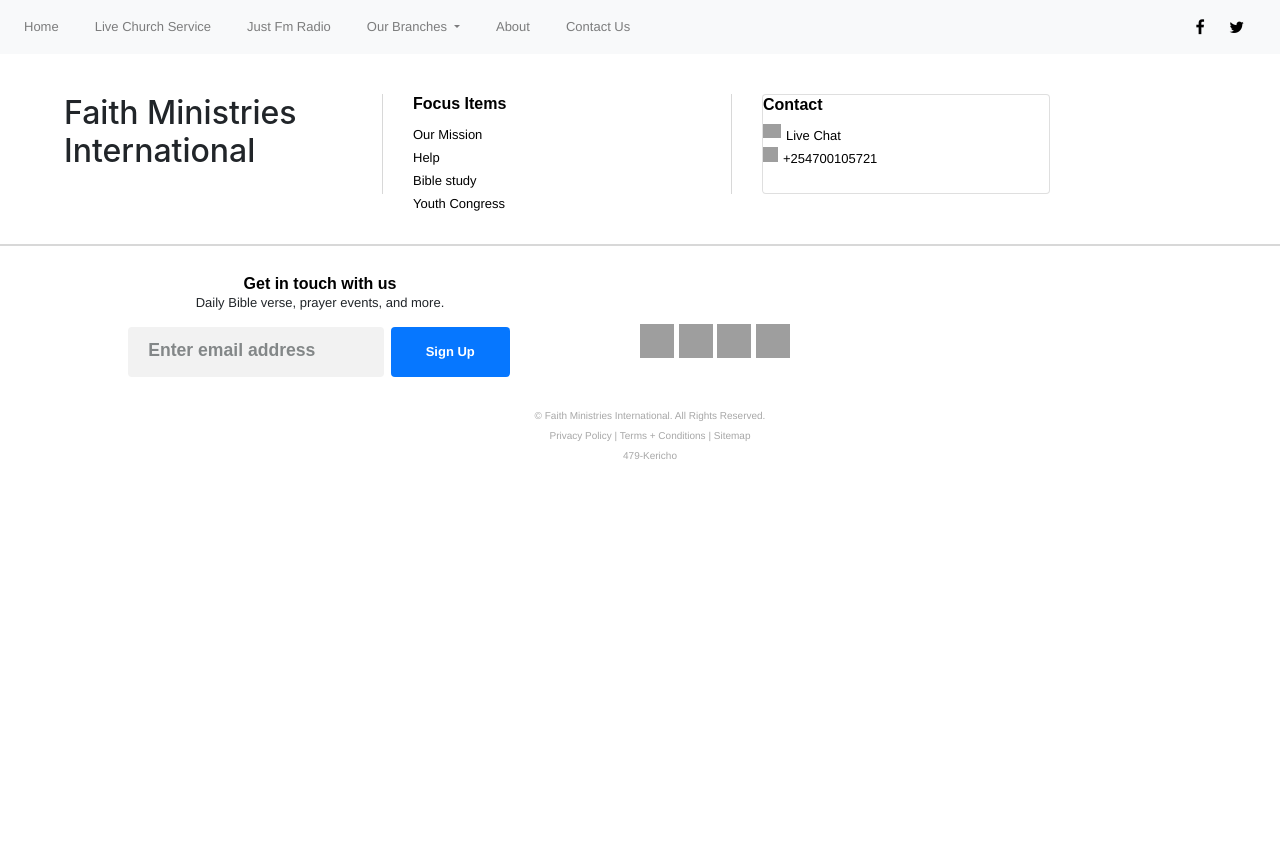
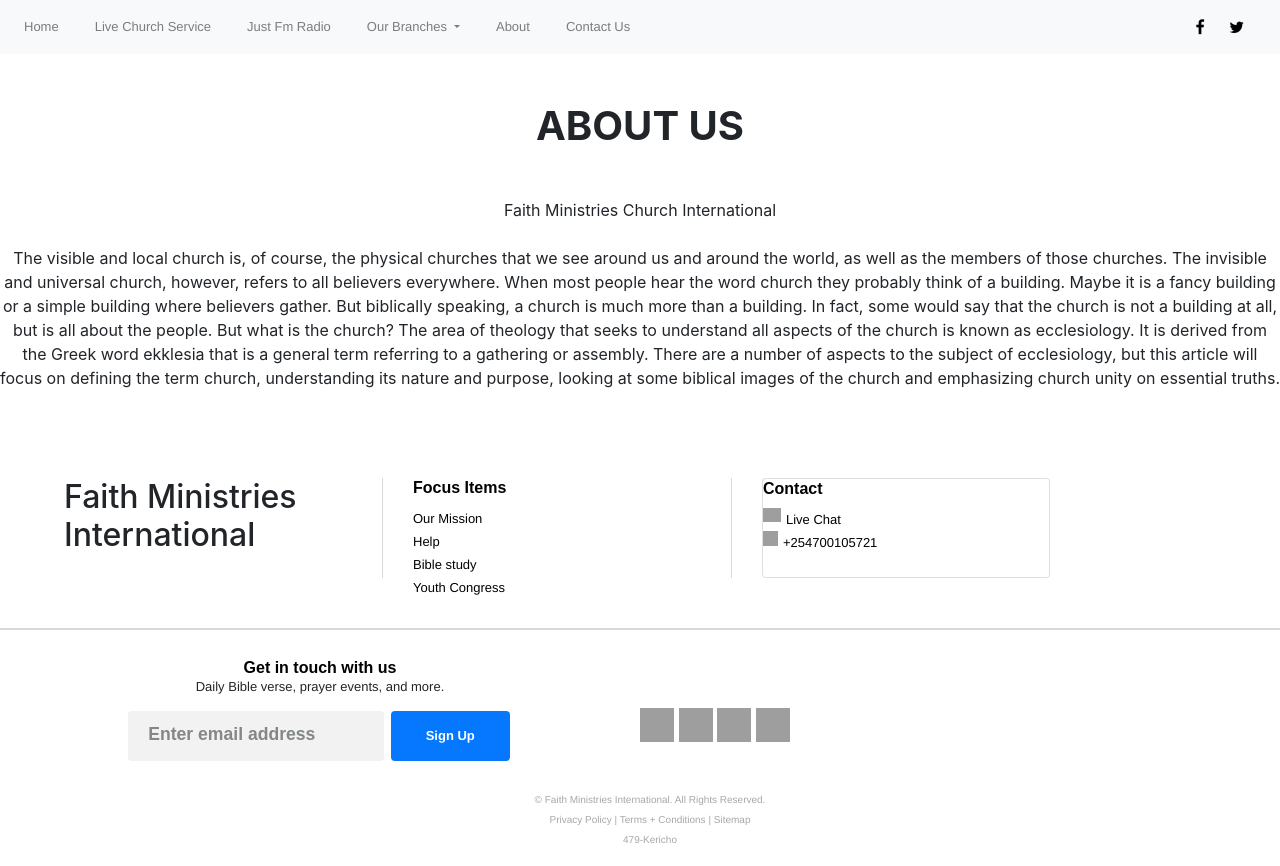
Before and after one commit to collinskoech11/Fim-Site, a plain HTML site: page About.html in a window 1280 px wide. Before the commit the page ends 800 px from the top, so only its background shows below. Drawn offline with nearby package versions, Linux system fonts and the light colour scheme; grey boxes are pictures that could not be loaded.

Commit message:
aboutpage update

```diff
--- a/About.html
+++ b/About.html
@@ -86,6 +86,16 @@
                     </div>
                 </nav>
         <!-- Menu Icon -->
+    </section>
+    <section class="BodyContainer">
+        <div>
+        <h1  class="h1-responsive font-weight-bold text-center my-5">ABOUT US</h1>
+        <p class="text-center w-responsive mx-auto pb-5">Faith Ministries Church International<br/><br/>
+
+        The visible and local church is, of course, the physical churches that we see around us and around the world, as well as the members of those churches. The invisible and universal church, however, refers to all believers everywhere.
+        When most people hear the word church they probably think of a building. Maybe it is a fancy building or a simple building where believers gather. But biblically speaking, a church is much more than a building. In fact, some would say that the church is not a building at all, but is all about the people. But what is the church? The area of theology that seeks to understand all aspects of the church is known as ecclesiology. It is derived from the Greek word ekklesia that is a general term referring to a gathering or assembly. There are a number of aspects to the subject of ecclesiology, but this article will focus on defining the term church, understanding its nature and purpose, looking at some biblical images of the church and emphasizing church unity on essential truths.
+         </p>
+         </div>
     </section>
     <section class="FooterContainer">
         <div id="footer">
```
Also changed, not shown: Just.html (+3 -0 lines).
